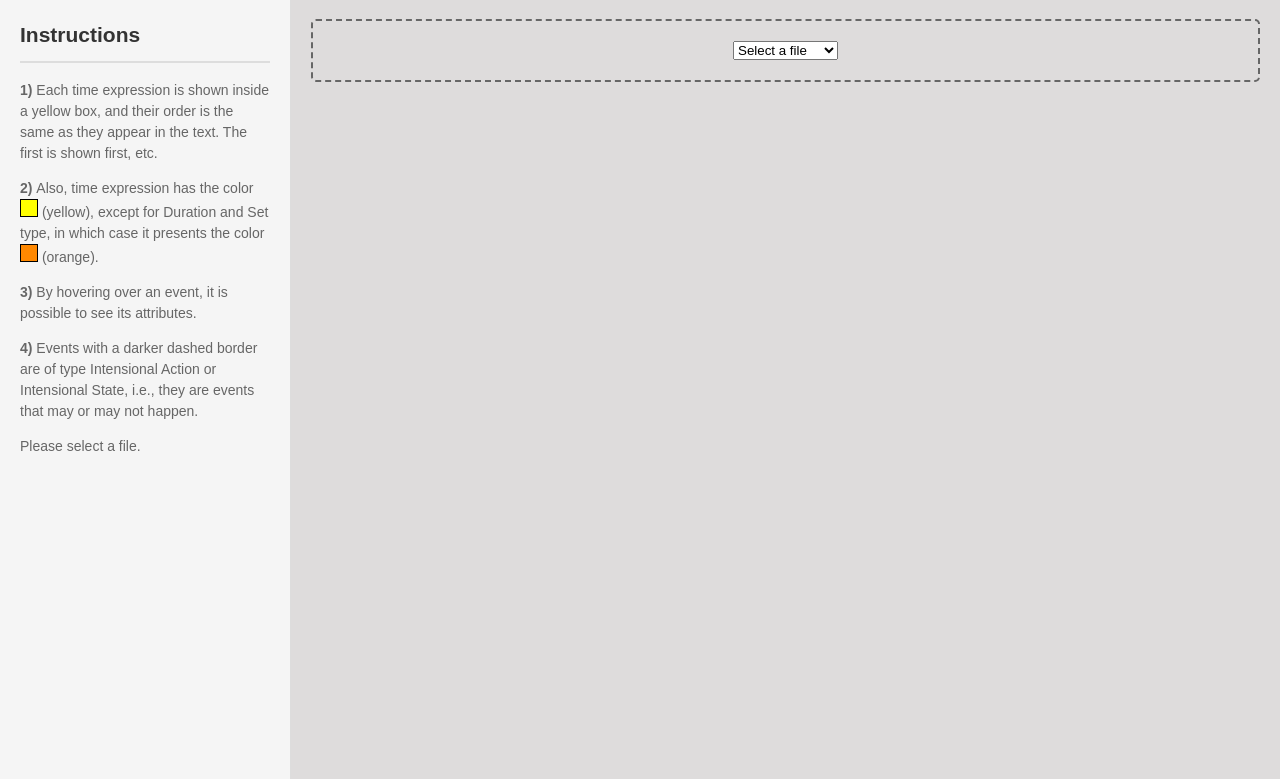
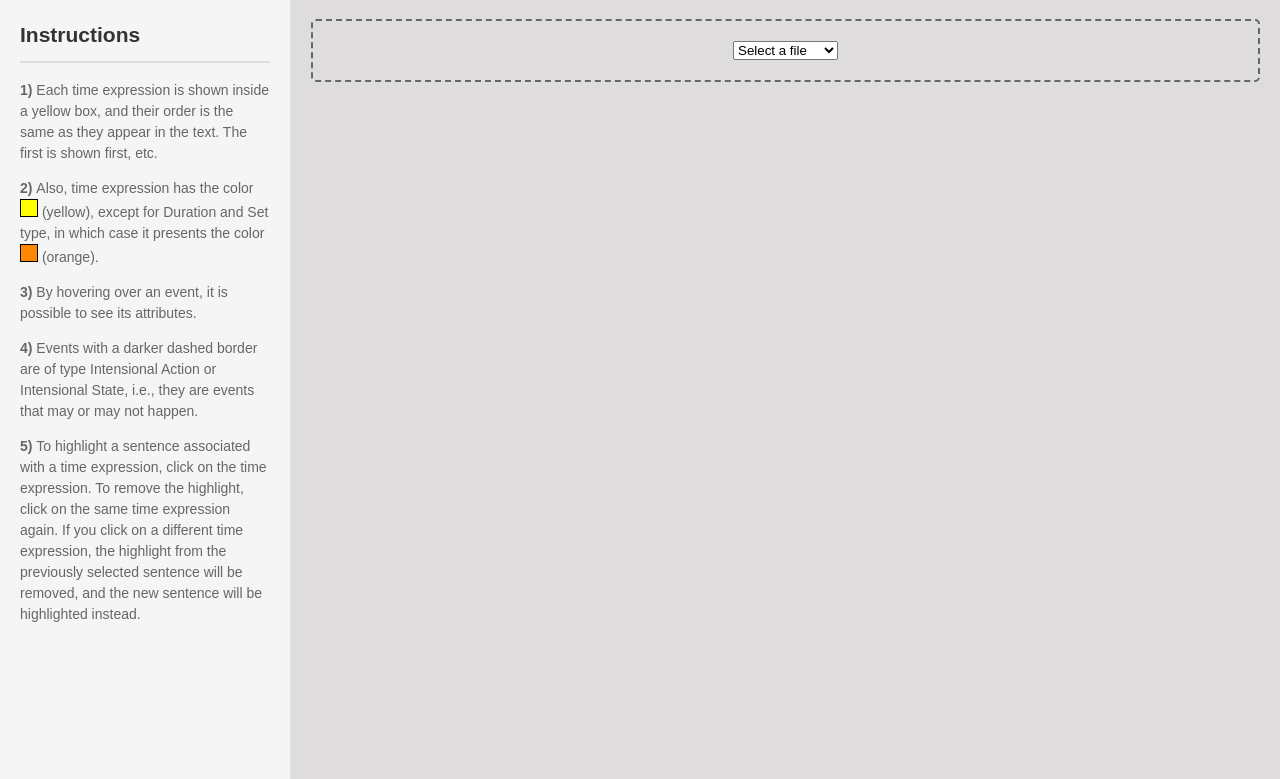
Before and after one commit to evelinamorim/sentencevisual, a Flask app: page / in a window 1280 px wide. Shown: the part 78-857 px from the top of the page. Run offline with Flask 3, Linux system fonts and the light colour scheme; some libraries are stand-ins or nearby versions.

Commit message:
1) Adjustment in Instructions 2) Highlighting sentences

```diff
--- a/static/scripts.js
+++ b/static/scripts.js
@@ -191,6 +191,8 @@ function renderTimeline(allFragments, allLinkedTimes) {
     const wrapper = d3.select("#visualization-wrapper");
     const timelineColumn = d3.select(".timeline-column");
 
+    let currentlyHighlightedSentence = null;
+
     const eventsContainer = timelineColumn.append("div")
         .style("position", "absolute")
         .style("z-index","2")
@@ -219,6 +221,48 @@ function renderTimeline(allFragments, allLinkedTimes) {
 
 
     const timeBoxes = [];
+
+    // Function to find which sentence contains a given time expression
+    function findSentenceContainingTime(timeId) {
+        let sentenceElement = null;
+
+        allFragments.forEach((fragments, index) => {
+            fragments.forEach(fragment => {
+                if (fragment.type === "yellow-box" && fragment.time && fragment.time.id === timeId) {
+                    sentenceElement = d3.select(`.sentence-text[data-sentence-index="${index}"]`);
+                }
+            });
+        });
+
+        return sentenceElement;
+    }
+
+    // Function to toggle sentence highlight
+    function toggleSentenceHighlight(timeId) {
+        const sentenceToHighlight = findSentenceContainingTime(timeId);
+
+        if (!sentenceToHighlight) return;
+
+        // If there's already a highlighted sentence and it's different from the one being clicked
+        if (currentlyHighlightedSentence &&
+            currentlyHighlightedSentence.node() !== sentenceToHighlight.node()) {
+            // Reset the previous one
+            currentlyHighlightedSentence.style("background", "#f8f8f8");
+        }
+
+        // Toggle the clicked sentence
+        if (currentlyHighlightedSentence &&
+            currentlyHighlightedSentence.node() === sentenceToHighlight.node()) {
+            // It's already highlighted, so turn it off
+            sentenceToHighlight.style("background", "#f8f8f8");
+            currentlyHighlightedSentence = null;
+        } else {
+            // Highlight the new sentence
+            sentenceToHighlight.style("background", "#B2FEAB");
+            currentlyHighlightedSentence = sentenceToHighlight;
+        }
+    }
+
     // Render yellow boxes
     allFragments.forEach(fragments => {
         fragments.forEach(fragment => {
@@ -241,7 +285,12 @@ function renderTimeline(allFragments, allLinkedTimes) {
                     .style("white-space", "nowrap")
                     .style("margin", "30px 30px") // Fixed position from left
                     .style("display", "inline-block")
-                    .style("text-align","center");
+                    .style("text-align","center")
+                    .style("cursor", "pointer") // Add pointer cursor to indicate clickability
+                    .on("click", function() {
+                        // Toggle sentence highlight when time expression is clicked
+                        toggleSentenceHighlight(fragment.time.id);
+                    });
 
                 timeBoxes.push({
                     id: fragment.time.id,
--- a/templates/index.html
+++ b/templates/index.html
@@ -28,7 +28,9 @@
             <p> <strong>3) </strong>  By hovering over an event, it is possible to see its attributes. </p>
 
             <p> <strong>4) </strong> Events with a darker dashed border are of type Intensional Action or Intensional State, i.e., they are events that may or may not happen.</p>
-            <p>Please select a file.</p>
+            <p><strong>5) </strong> To highlight a sentence associated with a time expression, click on the time expression.
+                To remove the highlight, click on the same time expression again.
+                If you click on a different time expression, the highlight from the previously selected sentence will be removed, and the new sentence will be highlighted instead.</p>
         </div>
 
     </div>
```
